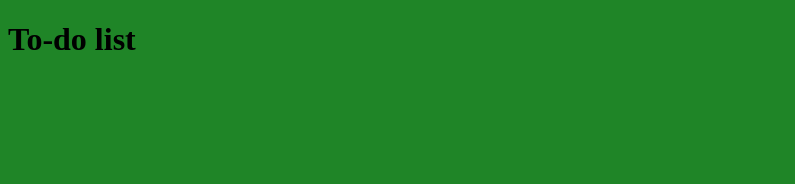
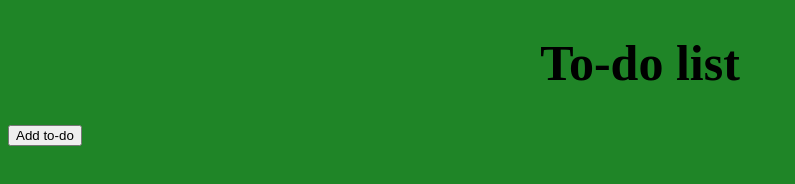
Before and after one commit to Zerlogg/To-do-list, a plain HTML site: page index.html in a window 1280 px wide. Shown: the whole page, without its empty margins (0-795 px from the left). Drawn offline with Linux system fonts and the light colour scheme; files that its build step writes are made by us from their sources.

Commit message:
Izmainas 2

```diff
--- a/app.js
+++ /dev/null
@@ -1 +0,0 @@
-console.log("JavaScript is working!")
--- a/index.html
+++ b/index.html
@@ -4,12 +4,16 @@
     <meta charset="UTF-8">
     <meta http-equiv="X-UA-Compatible" content="IE=edge">
     <meta name="viewport" content="width=device-width, initial-scale=1.0">
-    <link rel="stylesheet" href="css/style.css">
+    <link rel="stylesheet" href="style.css">
     <title>To-do list</title>
 </head>
 <body>
     <h1>To-do list</h1>
 
+    <div class="poga">
+        <button id="add-to-do">Add to-do</button>
+    </div>
+
     <script scr="js/script.js"></script>
 </body>
 </html>
--- a/style.css
+++ b/style.css
@@ -1,3 +1,15 @@
 body{
   background-color: rgb(31, 133, 39);
 }
+
+h1 {
+  display: flex;
+  justify-content: center;
+  font-size: 50px;
+}
+
+#add-to-do {
+  display: flex;
+  justify-content: center;
+  align-items: center;
+}
```
